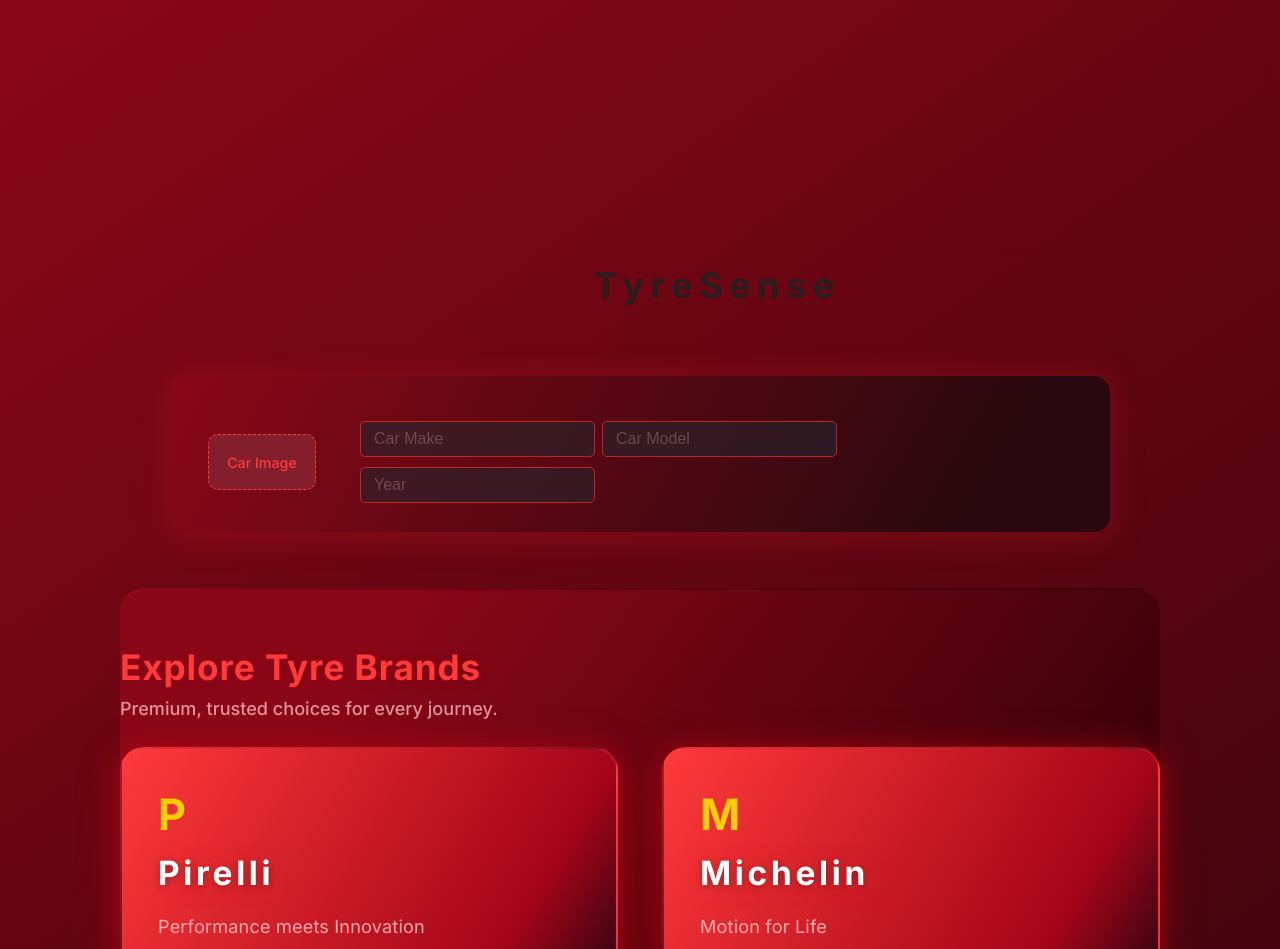
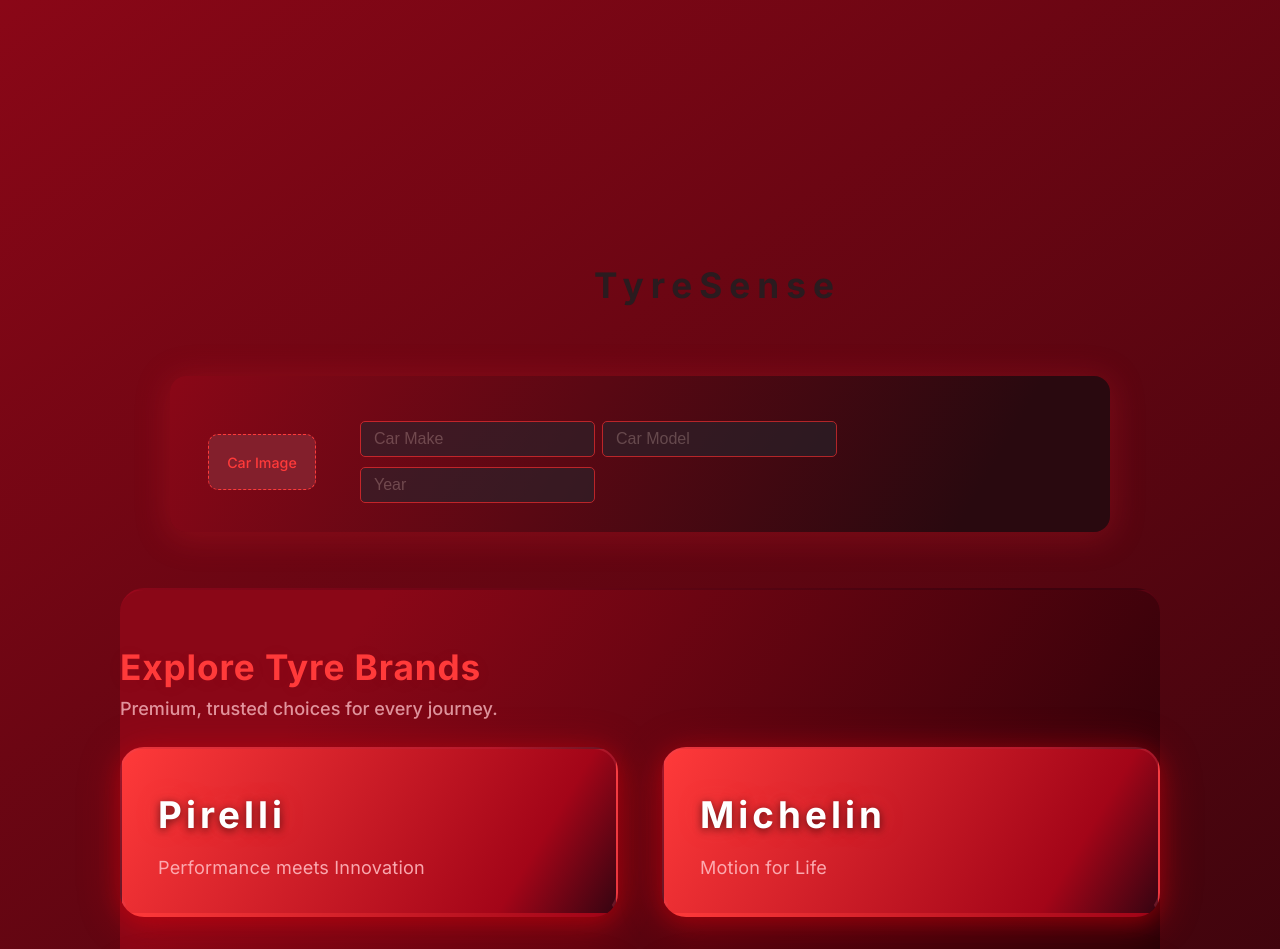
Before and after one commit to Workflow-Manager-admin/tyresense-30870-e7fe01c3, a React (Create React App) app in the folder tyresense_frontend/: page / in a window 1280 px wide. Shown: the top 949 px of the page. Built offline with nearby package versions, Linux system fonts and the light colour scheme; the HTML template or start-up script is replaced by a standard one.

Commit message:
Auto-commit: Changes as of 2025-06-04T19:19:09.893800+00:00

```diff
--- a/tyresense_frontend/src/TyreTypesShowcase.js
+++ b/tyresense_frontend/src/TyreTypesShowcase.js
@@ -54,23 +54,23 @@
             tabIndex={0}
           >
             <div className="tyre-brand-logo">
-              {/* Placeholder for logo, can enhance with SVG or import */}
+              {/* Brand name as main premium title – no initial letter */}
               <span
-                className="tyre-brand-initial"
+                className="tyre-brand-name"
                 aria-hidden="true"
                 style={{
-                  color: "#ffe600",
-                  fontWeight: 700,
-                  fontSize: "2.7rem",
+                  color: "#fff",
+                  fontWeight: 800,
+                  fontSize: "2.3rem",
                   fontFamily: "Inter, Arial, sans-serif",
-                  lineHeight: 1,
-                  opacity: 0.87,
+                  lineHeight: 1.08,
+                  textShadow: "0 0 22px #ff3a3a70, 0 1.5px 9px #000000b2",
+                  letterSpacing: ".11em"
                 }}
               >
-                {brand.name.charAt(0)}
+                {brand.name}
               </span>
             </div>
-            <span className="tyre-brand-name">{brand.name}</span>
             {brand.tagline && (
               <span className="tyre-brand-tagline">{brand.tagline}</span>
             )}
```
Also changed, not shown: 1 other file (tests, documents, lock files or other folders).
